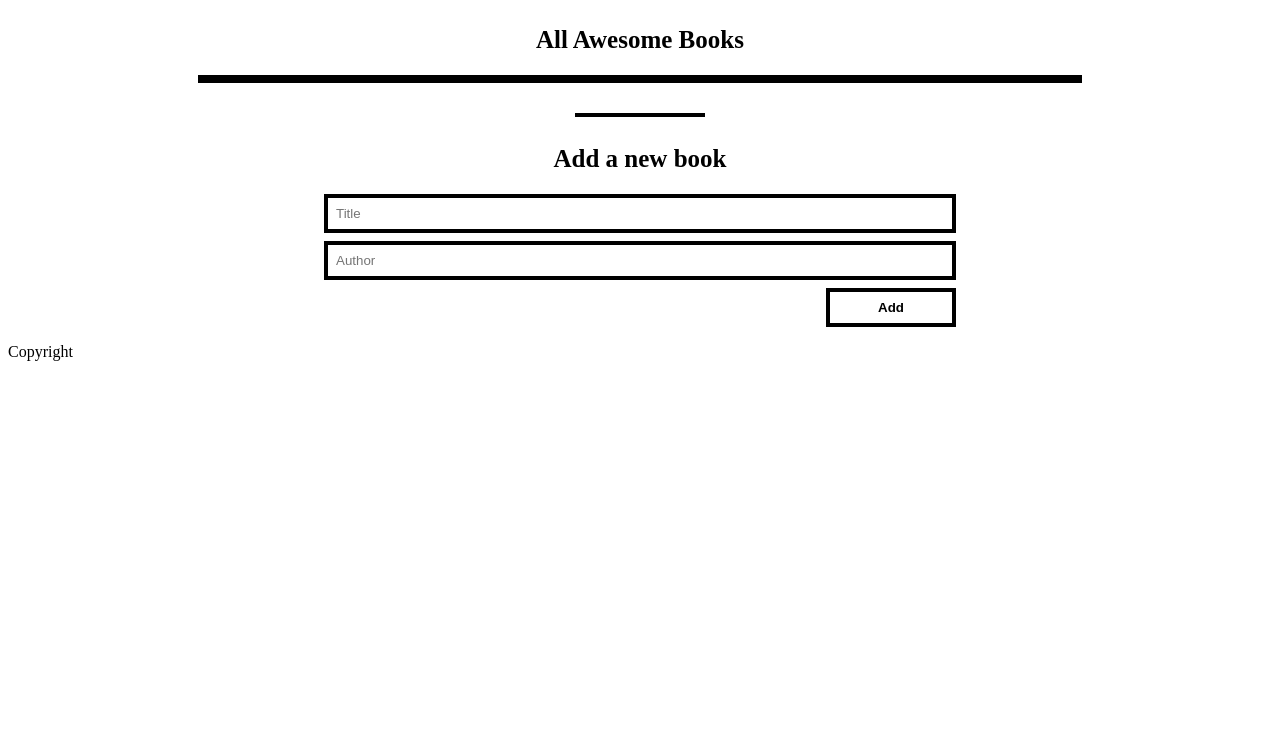
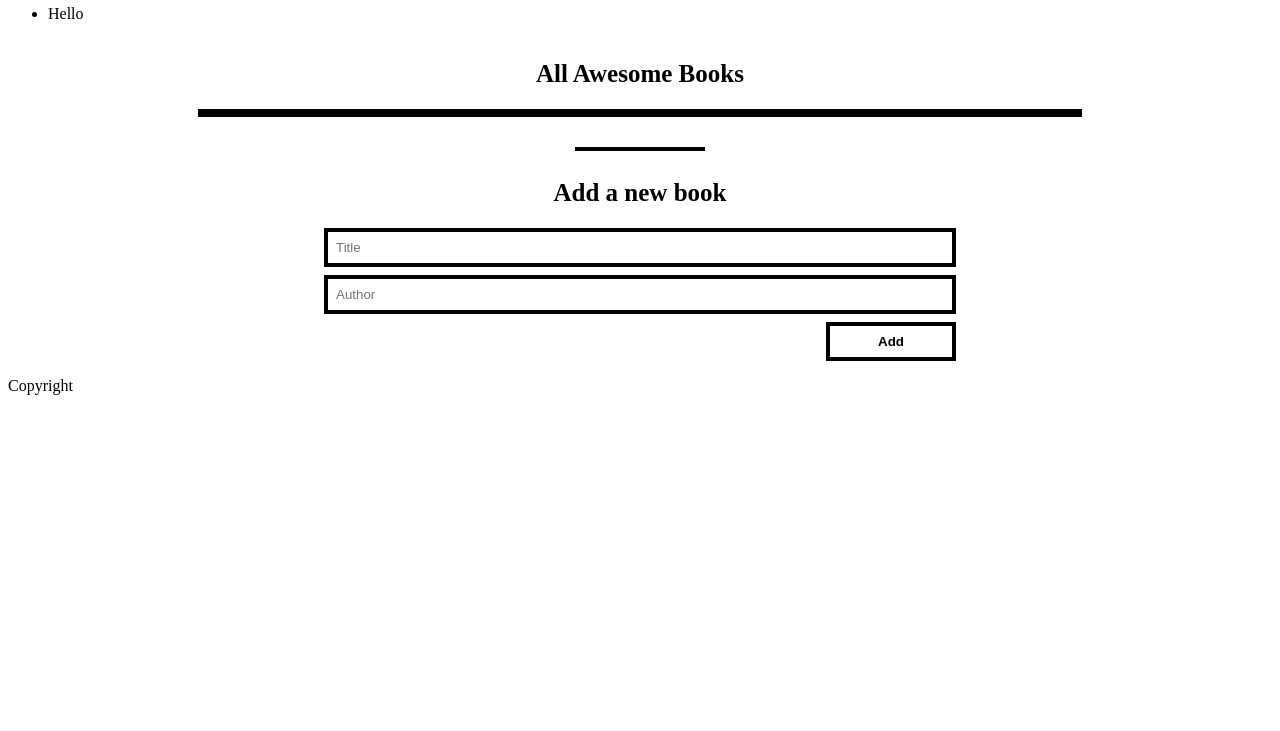
Before and after one commit to jsug9/Awesome-Books, a website: page index.html in a window 1280 px wide. Shown: the part 69-800 px from the top of the page. Drawn offline with Linux system fonts and the light colour scheme.

Commit message:
testing pushing and pulling

```diff
--- a/index.html
+++ b/index.html
@@ -20,7 +20,7 @@
       <h1>Awesome books</h1>
       <navbar>
         <ul>
-
+          <li>Hello</li>
         </ul>
       </navbar>
     </header>
```
